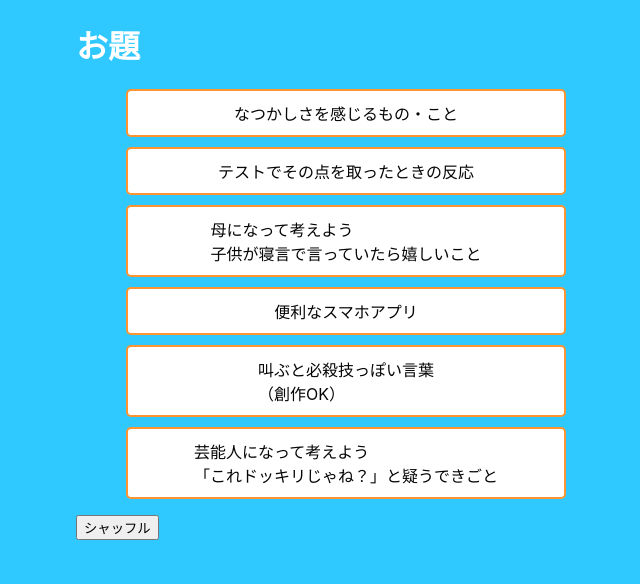
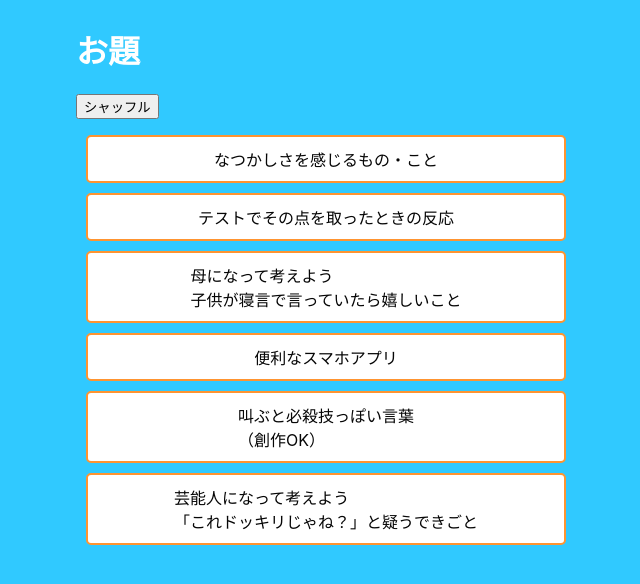
Before and after one commit to aiandrox/ito-theme-maker, a React (Create React App) app: page / in a window 1280 px wide. Shown: the top 584 px of the page, without its empty margins (314-954 px from the left). Built offline with nearby package versions, Linux system fonts and the light colour scheme.

Commit message:
スタイル調整

```diff
--- a/src/App.tsx
+++ b/src/App.tsx
@@ -1,4 +1,4 @@
-import React, { useState, useEffect } from "react";
+import React, { useState } from "react";
 import themes from "./themes.json";
 import "./App.css";
 
@@ -12,13 +12,13 @@ const App: React.FC = () => {
   const [sampleThemes, setSampleThemes] = useState<ThemeType[]>([]);
   const [selectedTheme, setSelectedTheme] = useState<ThemeType | null>(null);
 
-  const selectSampleThemes = () => {
+  const selectRandomThemes = () => {
     const randomThemes = [...themes].sort(() => 0.5 - Math.random()).slice(0, 3);
     setSampleThemes(randomThemes);
   };
 
   return (
-    <div style={{ maxWidth: "500px", margin: "0 auto" }}>
+    <div style={{ maxWidth: "500px", margin: "0 auto", padding: "5px" }}>
       {selectedTheme ? (
         <div>
           <h1 className="theme-title">{selectedTheme.title}</h1>
@@ -50,6 +50,7 @@ const App: React.FC = () => {
               <hr />
             </>
           )}
+          <button onClick={selectRandomThemes}>シャッフル</button>
           <ul>
             {themes.map((theme, index) => (
               <li className="theme-box" key={index} onClick={() => setSelectedTheme(theme)}>
@@ -57,7 +58,6 @@ const App: React.FC = () => {
               </li>
             ))}
           </ul>
-          <button onClick={selectSampleThemes}>シャッフル</button>
         </div>
       )}
     </div>
--- a/src/index.css
+++ b/src/index.css
@@ -10,6 +10,10 @@ body {
 
 code {
   font-family: source-code-pro, Menlo, Monaco, Consolas, "Courier New", monospace;
+}
+
+ul {
+  padding-inline-start: 0px;
 }
 
 .line-wrapper {
```
